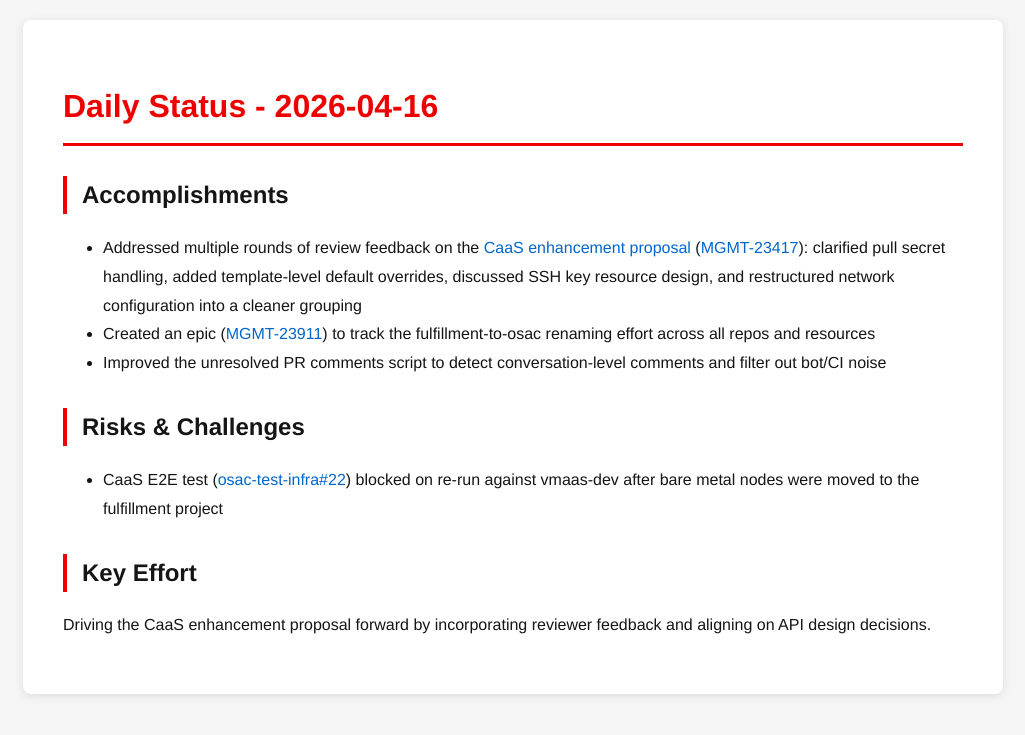
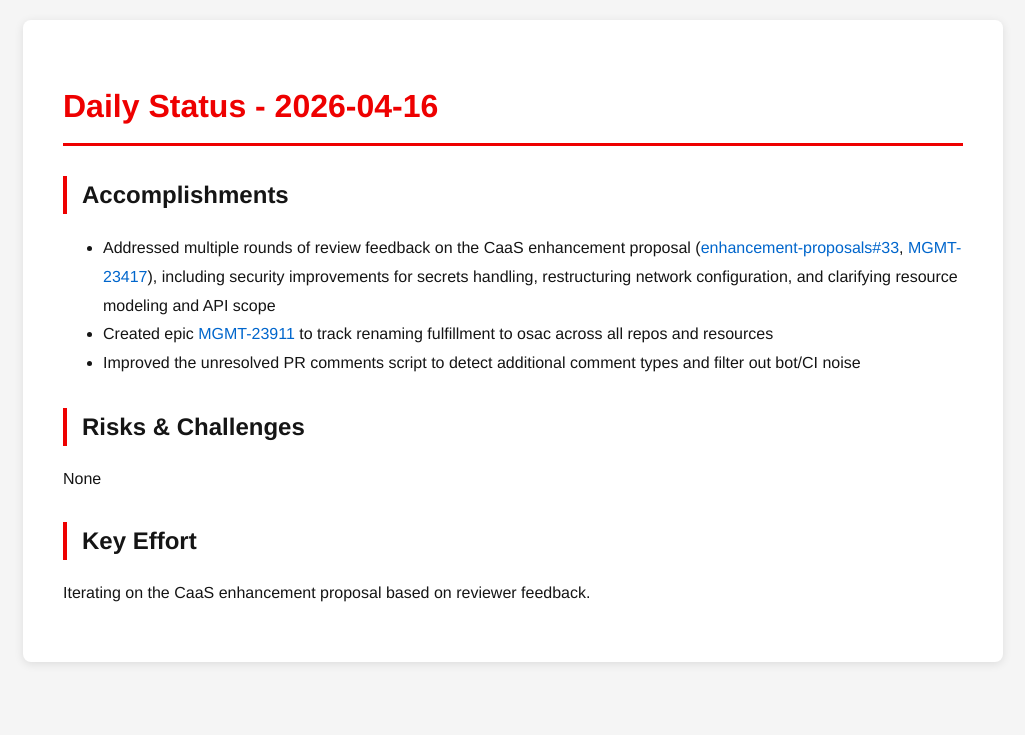
Before and after one commit to tzvatot/daily-status, a Jekyll site: the page built from 2026-04-16.md, in a window 1280 px wide. Shown: the top 735 px of the page, without its empty margins (127-1152 px from the left). Built offline with Jekyll 4.4.1, drawn with Linux system fonts in a browser that asks for light colours.

Commit message:
Daily status update - 2026-04-16

```diff
--- a/2026-04-16.md
+++ b/2026-04-16.md
@@ -7,12 +7,12 @@ date: 2026-04-16
 # Daily Status - 2026-04-16
 
 ## Accomplishments
-- Addressed multiple rounds of review feedback on the [CaaS enhancement proposal](https://github.com/osac-project/enhancement-proposals/pull/33) ([MGMT-23417](https://issues.redhat.com/browse/MGMT-23417)): clarified pull secret handling, added template-level default overrides, discussed SSH key resource design, and restructured network configuration into a cleaner grouping
-- Created an epic ([MGMT-23911](https://issues.redhat.com/browse/MGMT-23911)) to track the fulfillment-to-osac renaming effort across all repos and resources
-- Improved the unresolved PR comments script to detect conversation-level comments and filter out bot/CI noise
+- Addressed multiple rounds of review feedback on the CaaS enhancement proposal ([enhancement-proposals#33](https://github.com/osac-project/enhancement-proposals/pull/33), [MGMT-23417](https://issues.redhat.com/browse/MGMT-23417)), including security improvements for secrets handling, restructuring network configuration, and clarifying resource modeling and API scope
+- Created epic [MGMT-23911](https://issues.redhat.com/browse/MGMT-23911) to track renaming fulfillment to osac across all repos and resources
+- Improved the unresolved PR comments script to detect additional comment types and filter out bot/CI noise
 
 ## Risks & Challenges
-- CaaS E2E test ([osac-test-infra#22](https://github.com/osac-project/osac-test-infra/pull/22)) blocked on re-run against vmaas-dev after bare metal nodes were moved to the fulfillment project
+None
 
 ## Key Effort
-Driving the CaaS enhancement proposal forward by incorporating reviewer feedback and aligning on API design decisions.
+Iterating on the CaaS enhancement proposal based on reviewer feedback.
```
